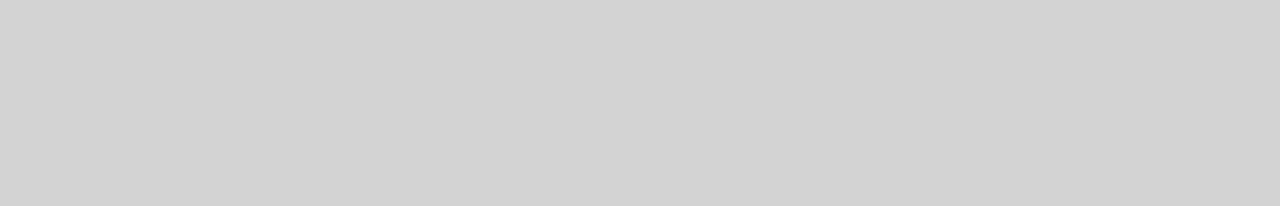
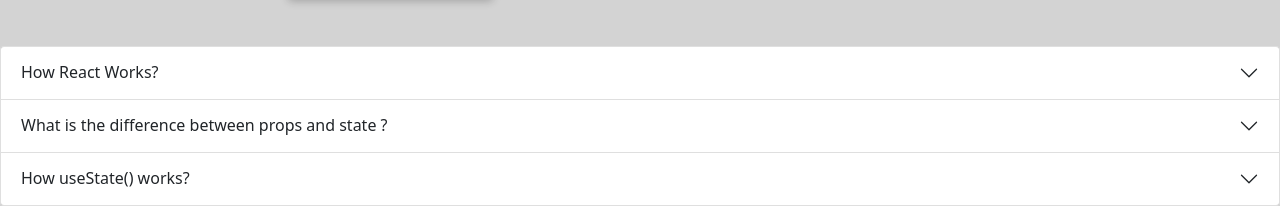
Before and after one commit to jicumollick/samsung-gift-shop, a React (Create React App) app: page / in a window 1280 px wide. Shown: the part 1281-1487 px from the top of the page. Before the commit the page ends 1279 px from the top, so only its background shows below. Built offline with nearby package versions, Linux system fonts and the light colour scheme.

Commit message:
questiuon answered

```diff
--- a/src/App.js
+++ b/src/App.js
@@ -3,6 +3,7 @@
 
 import 'bootstrap/dist/css/bootstrap.min.css';
 import Shop from './Components/Shop/Shop';
+import Questions from './Components/Questions/Questions';
 function App() {
   return (
     <div className="App">
@@ -10,6 +11,8 @@
      <h3>Choose 4 Phones</h3>
 
      <Shop></Shop>
+
+     <Questions></Questions>
     </div>
   );
 }
--- /dev/null
+++ b/src/Components/Questions/Questions.js
@@ -0,0 +1,41 @@
+
+import React from 'react';
+import { Accordion } from 'react-bootstrap';
+
+const Questions = () => {
+    return (
+        <div className='mt-5'>
+            <Accordion >
+  <Accordion.Item eventKey="0">
+    <Accordion.Header>How React Works?</Accordion.Header>
+    <Accordion.Body>
+    React এর কাজ হলো তার মধো থাকা বিভিন্ন component কে website এ দেখানো । প্রশ্ন হলো react এই কাজ কিভাবে করে ?
+যখনই আমরা আমাদের পেজ প্রথমবার লোড করি , তখন react main DOM এর একটি কপি নিজের মধ্য বানিয়ে নেয় । যেটাকে virtual Dom বলে।
+এরপর থেকে যখনই পেজ রিলোড হয় অথবা কোন পরিবর্তন হয় , তখনই react, main dom এ না গিয়ে প্রথমে virtual dom এ সেটাকে চেঞ্জ করে । এরপর
+main dom ও virtual dom এর মধ্য compare করে diff algorithm এর সাহায্য। এরপর main dom পুরো render না করে , শুধুমাত্র যে স্থানটি পরিবর্তন হয়েছে , শুধুমাত্র সেই
+স্থানটি পরিবর্তন করে । যার ফলে performance অনেক better হয় ।
+    </Accordion.Body>
+  </Accordion.Item>
+  <Accordion.Item eventKey="1">
+    <Accordion.Header>What is the difference between  props and state ?</Accordion.Header>
+    <Accordion.Body>
+    props অপরিবর্তনযোগ্য কিন্তু state পরিবর্তন করা যায় । props এক component থেকে অন্য component এ ডাটা পাঠাতে ব্যবহার করা হয়  কিন্তু
+state ব্যবহার করা হয় , কোন একটি component এর ডাটা ধরে রাখার জন্য। child component props access নিতে পারে কিন্তু state access নিতে পারেনা।
+stateless component এ  props থাকতে পারে , কিন্তু sateless component এ কোন state থাকতে পারেনা । props একটি component কে reuse করতে
+সাহায্য করে , কিন্তু state তা করেনা ।
+    </Accordion.Body>
+  </Accordion.Item>
+  <Accordion.Item eventKey="2">
+    <Accordion.Header>How useState() works? </Accordion.Header>
+    <Accordion.Body>
+    usestate মূলত একটি hook. এটা একটা state variable কে hold করে রাখে এবং সেই ভ্যারিয়েবল কে আপডেট করার একটি function আমাদের দেয় ।
+usestate একটি state variable এর intial ভ্যালুটিও ধরে রাখে ।  যার ফলে state variable এর মান undefined হয়না ( যদি intial value দিয়ে দেয়)।
+মূলত state এর মান ধরে রাখার জন্যই আমরা এই usestate() hook টি ব্যবহার করে থাকি।
+    </Accordion.Body>
+  </Accordion.Item>
+</Accordion>
+        </div>
+    );
+};
+
+export default Questions;
```
